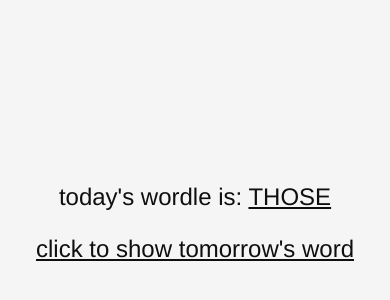
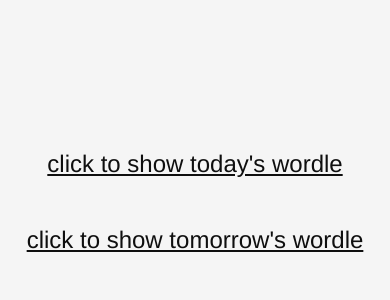
Before and after one commit to lorossi/wordle-solution, a plain HTML site: page index.html in a window 390 px wide. Shown: the part 262-562 px from the top of the page. Drawn offline with Linux system fonts and the light colour scheme.

Commit message:
fixed layout

```diff
--- a/css/style.css
+++ b/css/style.css
@@ -23,27 +23,21 @@ body {
   font-size: 4rem;
   margin-top: 2rem;
   margin-bottom: 2rem;
-}
-
-.word {
-  text-decoration: underline;
-}
-
-#tomorrow {
   cursor: pointer;
   text-decoration: underline;
+  user-select: none;
 }
 
 @media screen and (max-width: 850px) {
   .flex-container {
-    margin-top: 15vh;
-    height: 85vh;
+    margin-top: 10vh;
+    height: 90vh;
   }
 
   .flex-container > div {
     font-size: 1.5rem;
-    margin-top: 0.75rem;
-    margin-bottom: 0.75rem;
+    margin-top: 1.5rem;
+    margin-bottom: 1.5rem;
   }
 }
 
--- a/index.html
+++ b/index.html
@@ -20,8 +20,8 @@
 
   <body>
     <div class="flex-container">
-      <div id="today">today's wordle is: <span class="word"></span></div>
-      <div id="tomorrow">click to show tomorrow's word</div>
+      <div id="today">click to show today's wordle</div>
+      <div id="tomorrow">click to show tomorrow's wordle</div>
     </div>
   </body>
 </html>
--- a/js/main.js
+++ b/js/main.js
@@ -11,26 +11,44 @@ const load_index = (timestamp = null) => {
 
 document.addEventListener("DOMContentLoaded", () => {
   // load index and word
-  const index = load_index();
-  const word = words[index].toUpperCase();
+
   // object selectors
-  const today_word_obj = document.querySelector("#today .word");
-  const tomorrow_obj = document.querySelector("#tomorrow");
-  // set text on today's selectors
-  today_word_obj.innerHTML = word;
-  document.title = `Today's Wordle is: ${word}`;
-  // listener for click on tomorrow
-  tomorrow_obj.addEventListener("click", () => {
-    // calculate tomorrow as today plus 1 day
-    const tomorrow_date = new Date(new Date());
-    tomorrow_date.setDate(tomorrow_date.getDate() + 1);
-    tomorrow_date.setHours(0, 0, 0, 0);
-    // load timestamp and word for tomorrow
-    const timestamp = tomorrow_date.getTime();
-    const index = load_index(timestamp);
-    const word = words[index].toUpperCase();
-    // set element
-    tomorrow_obj.innerHTML = word;
-    tomorrow_obj.style.animation = "FadeIn 1s";
+
+  document.querySelectorAll("#today, #tomorrow").forEach((s) => {
+    s.addEventListener("click", (e) => {
+      let timestamp;
+
+      switch (e.target.id) {
+        case "tomorrow":
+          const tomorrow_date = new Date(new Date());
+          tomorrow_date.setDate(tomorrow_date.getDate() + 1);
+          tomorrow_date.setHours(0, 0, 0, 0);
+          timestamp = tomorrow_date.getTime();
+          break;
+        case "today":
+          timestamp = null;
+          break;
+      }
+
+      const index = load_index(timestamp);
+      e.target.innerHTML = words[index].toUpperCase();
+      e.target.style.animation = "FadeIn 1s";
+    });
   });
+
+  // // listener for click on tomorrow
+  // selectors.addEventListener("click", (e) => {
+  //   console.log(word);
+  // calculate tomorrow as today plus 1 day
+  // const tomorrow_date = new Date(new Date());
+  // tomorrow_date.setDate(tomorrow_date.getDate() + 1);
+  // tomorrow_date.setHours(0, 0, 0, 0);
+  // load timestamp and word for tomorrow
+  // const timestamp = tomorrow_date.getTime();
+  // const index = load_index(timestamp);
+  // const word = words[index].toUpperCase();
+  // set element
+  // tomorrow_obj.innerHTML = word;
+  // tomorrow_obj.style.animation = "FadeIn 1s";
+  // });
 });
```
